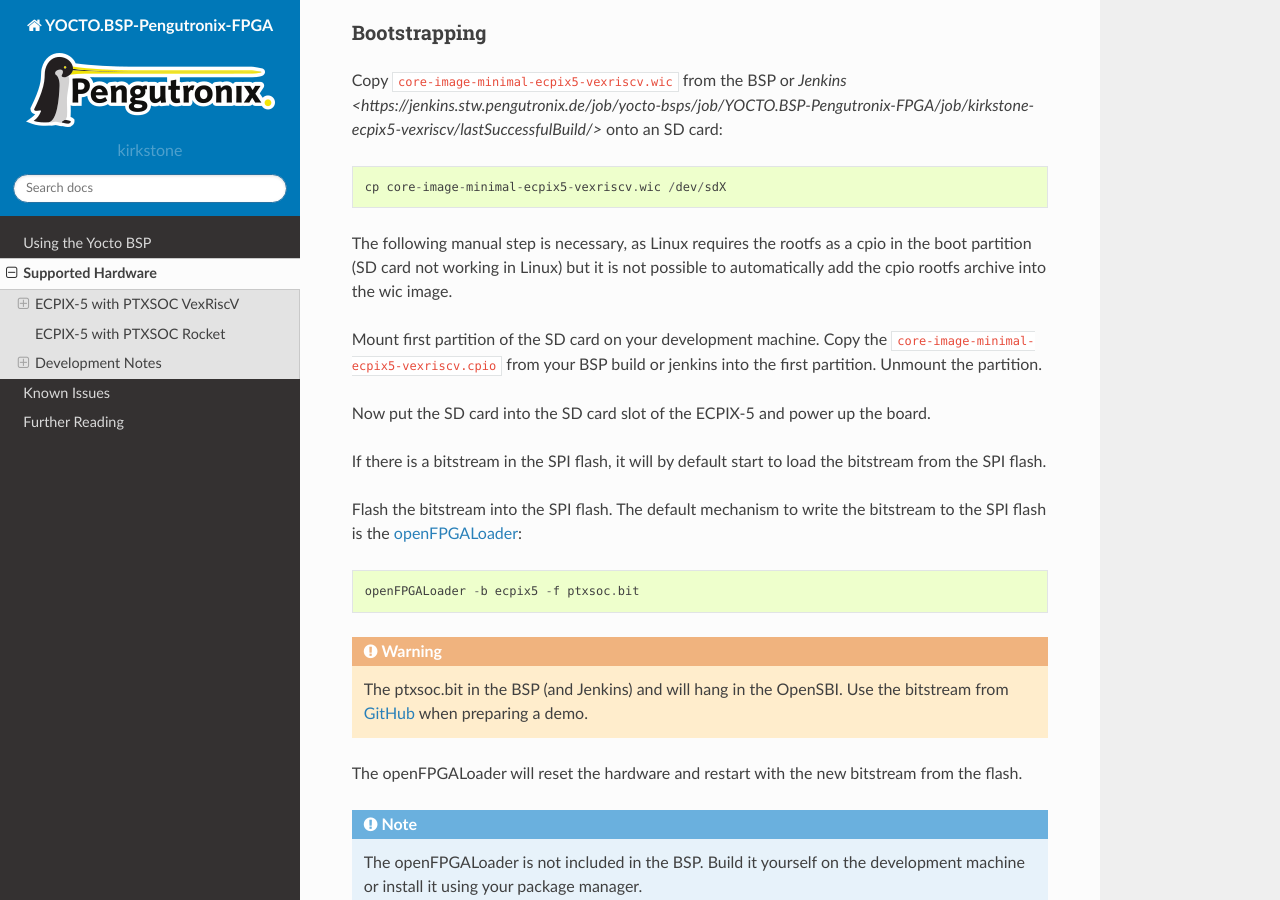
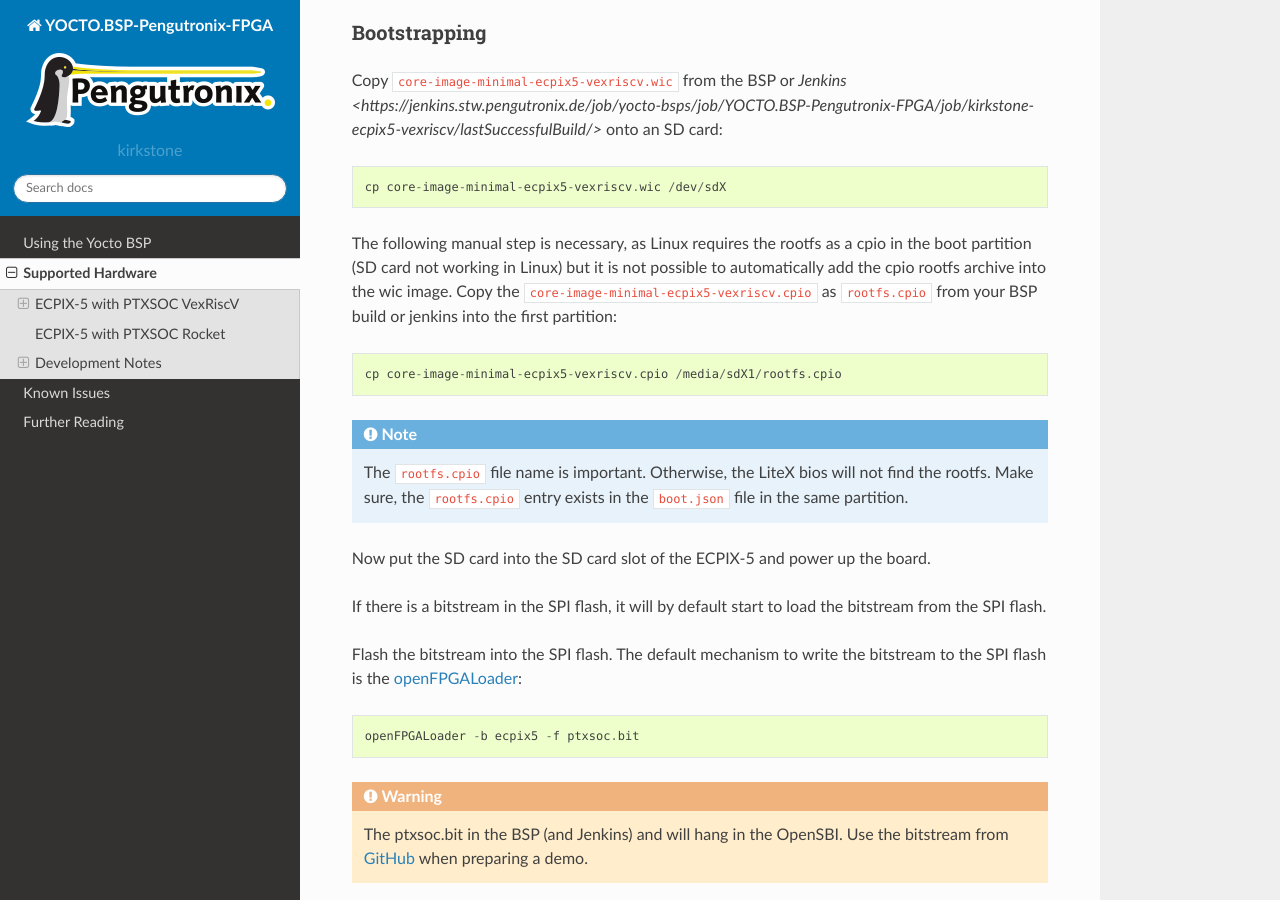
Before and after one commit to pengutronix/meta-ptx-fpga, a Sphinx documentation site: the page built from meta-ptx-fpga-bsp/documentation/source/machine.rst, in a window 1280 px wide and 900 px high, scrolled down 1070 px. Built offline with Sphinx 7.4.7 and the Read the Docs theme 2.0.0, drawn with Linux system fonts in a browser that asks for light colours.

Commit message:
ecpix5-vexriscv: use rootfs.cpio as rootfs file name
The file name of the cpio is too long for the 32 char limit of the LiteX
bios. Rename the cpio to rootfs.cpio and update the documentation.

```diff
--- a/meta-ptx-fpga-bsp/documentation/source/machine.rst
+++ b/meta-ptx-fpga-bsp/documentation/source/machine.rst
@@ -60,10 +60,15 @@
 The following manual step is necessary, as Linux requires the rootfs as a cpio
 in the boot partition (:ref:`SD card not working in Linux`) but it is not
 possible to automatically add the cpio rootfs archive into the wic image.
+Copy the ``core-image-minimal-ecpix5-vexriscv.cpio`` as ``rootfs.cpio`` from
+your BSP build or jenkins into the first partition::
 
-Mount first partition of the SD card on your development machine. Copy the
-``core-image-minimal-ecpix5-vexriscv.cpio`` from your BSP build or jenkins
-into the first partition. Unmount the partition.
+   cp core-image-minimal-ecpix5-vexriscv.cpio /media/sdX1/rootfs.cpio
+
+.. note::
+   The ``rootfs.cpio`` file name is important. Otherwise, the LiteX bios will
+   not find the rootfs. Make sure, the ``rootfs.cpio`` entry exists in the
+   ``boot.json`` file in the same partition.
 
 Now put the SD card into the SD card slot of the ECPIX-5 and power up the
 board.
```
Also changed, not shown: 1 other file.
